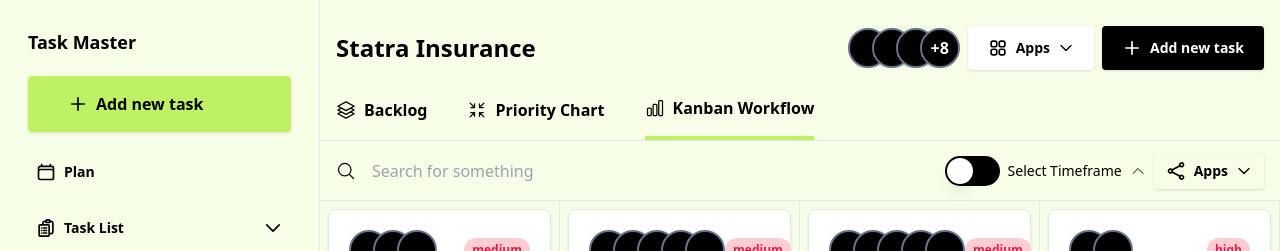
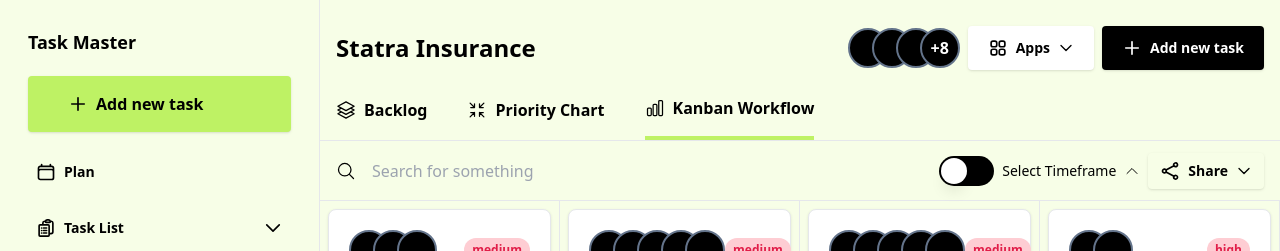
Before and after one commit to koomabenjamin/taskmanager, a Vue app: page / in a window 1280 px wide. Shown: the top 251 px of the page. Built offline with nearby package versions, Linux system fonts and the light colour scheme.

Commit message:
Add a tasks markdown file details tasks on this project properly broken down

```diff
--- a/src/views/MainView.vue
+++ b/src/views/MainView.vue
@@ -86,7 +86,7 @@
             <Calendar v-if="enabled"/>
           </div>
 
-          <Button label="Apps" icon="ShareIcon" color="bg-transparent" size="md" drop-down="true" />
+          <Button label="Share" icon="ShareIcon" color="bg-transparent" size="md" drop-down="true" />
         </div>
       </div>
 
```
Also changed, not shown: 1 other file (tests, documents, lock files or other folders).
